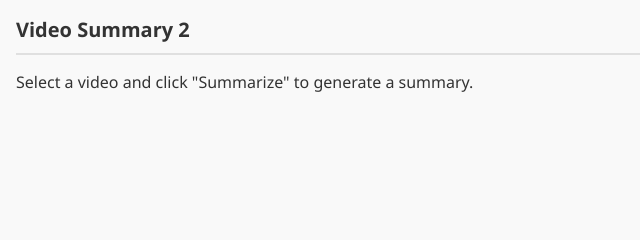
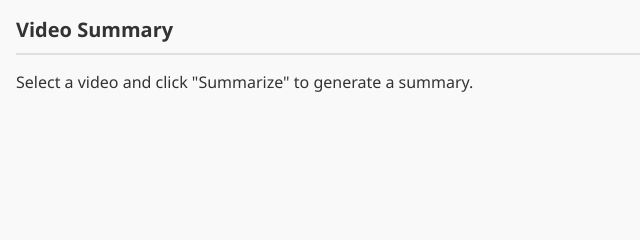
Before and after one commit to wolffischer82/YT-Summary-Chrome-Extension, a browser extension: page src/sidepanel/sidepanel.html in a window 1280 px wide. Shown: the top 240 px of the page, 0-640 px from the left. Drawn offline with Linux system fonts and the light colour scheme.

Commit message:
Typo fixed

```diff
--- a/src/sidepanel/sidepanel.html
+++ b/src/sidepanel/sidepanel.html
@@ -9,7 +9,7 @@
 <body>
     <div class="container">
         <div class="header">
-            <h1>Video Summary 2</h1>
+            <h1>Video Summary</h1>
             <div class="header-actions">
                 <button id="regenerate-btn" title="Re-create Summary" aria-label="Re-create Summary">
                     <svg width="16" height="16" viewBox="0 0 24 24" fill="none" stroke="currentColor" stroke-width="2">
```
